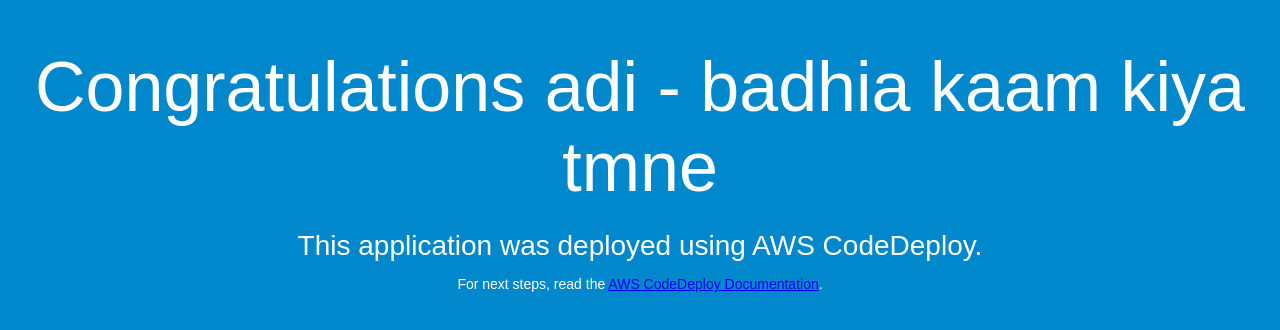
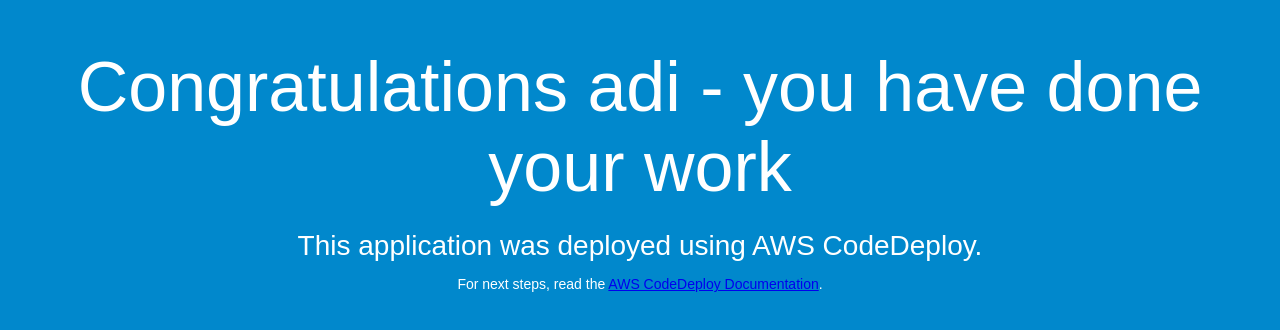
Before and after one commit to azerva0711/ame_adi, a plain HTML site: page index.html in a window 1280 px wide. Drawn offline with Linux system fonts and the light colour scheme.

Commit message:
Update index.html

```diff
--- a/index.html
+++ b/index.html
@@ -26,7 +26,7 @@
 </head>
 <body>
   <div align="center">
-    <h1>Congratulations adi - badhia kaam kiya tmne</h1>
+    <h1>Congratulations adi - you have done your work </h1>
     <h2>This application was deployed using AWS CodeDeploy.</h2>
     <p>For next steps, read the <a href="http://aws.amazon.com/documentation/codedeploy">AWS CodeDeploy Documentation</a>.</p>
   </div>
```
